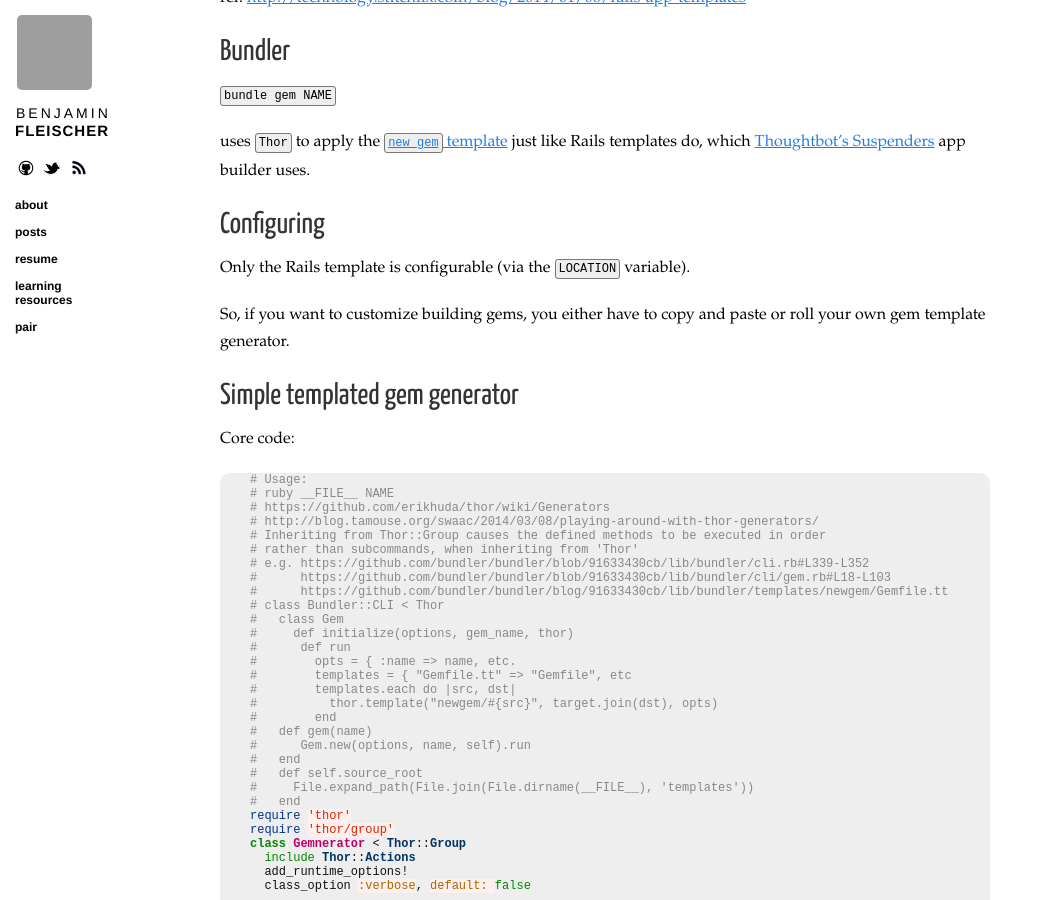
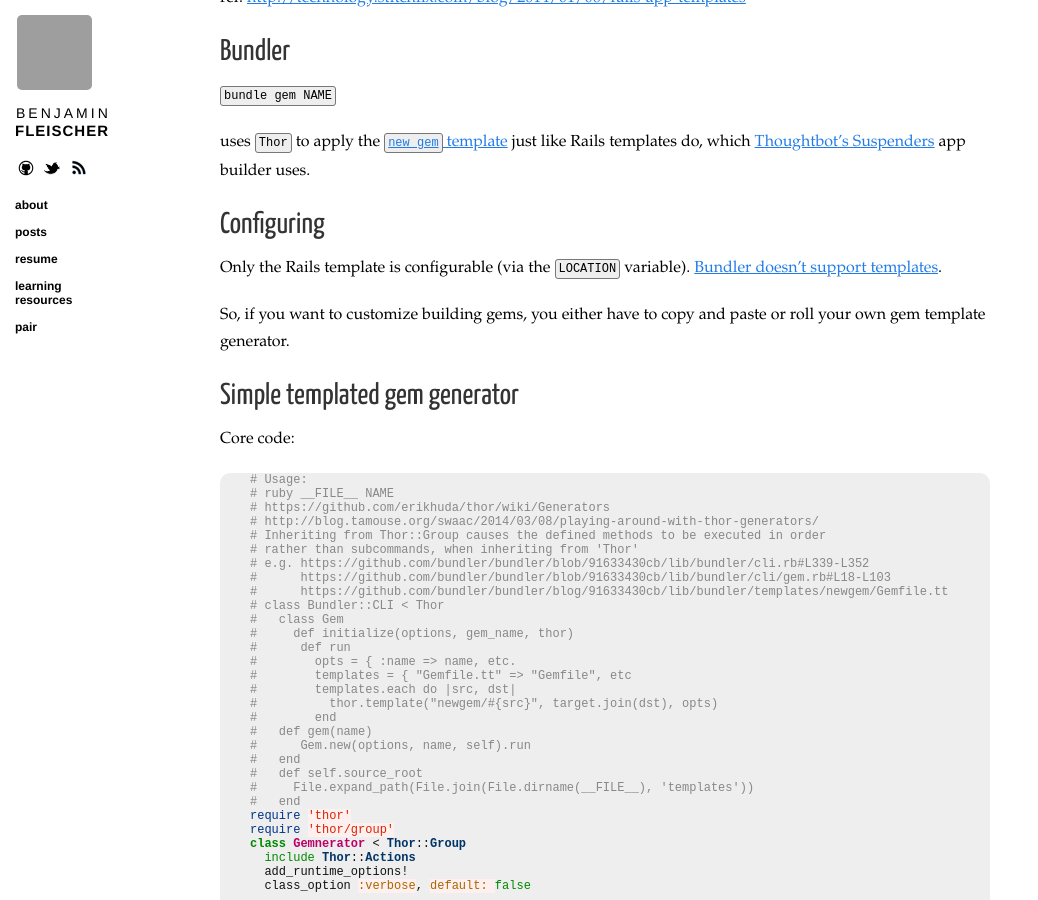
Before and after one commit to bf4/bf4.github.com, a Jekyll site: the page built from _posts/2015-04-07-gem-templates-with-thor.md, in a window 1280 px wide and 900 px high, scrolled down 453 px. Shown: the whole window, without its empty margins (0-1038 px from the left). Built offline with Jekyll 4.4.1, drawn with Linux system fonts in a browser that asks for light colours; Markdown is read by kramdown in place of the engine named in the settings; comment, search, counter and statistics services are not loaded; grey boxes are pictures that could not be loaded.

Commit message:
Add bundler template comment

````diff
--- a/_posts/2015-04-07-gem-templates-with-thor.md
+++ b/_posts/2015-04-07-gem-templates-with-thor.md
@@ -31,6 +31,7 @@
 ## Configuring
 
 Only the Rails template is configurable (via the `LOCATION` variable).
+[Bundler doesn't support templates](https://github.com/bundler/bundler/issues/3494).
 
 So, if you want to customize building gems, you either have to
 copy and paste or roll your own gem template generator.
@@ -129,7 +130,9 @@
 }
 Gemnerator.start(args, config)
 ```
+
 refs:
+
 - [https://github.com/erikhuda/thor/wiki/Generators](https://github.com/erikhuda/thor/wiki/Generators)
 - [http://blog.tamouse.org/swaac/2014/03/08/playing-around-with-thor-generators](http://blog.tamouse.org/swaac/2014/03/08/playing-around-with-thor-generators)/
 - [https://github.com/bundler/bundler/blob/91633430cb/lib/bundler/cli.rb#L339-L352](https://github.com/bundler/bundler/blob/91633430cb/lib/bundler/cli.rb#L339-L352)
````
